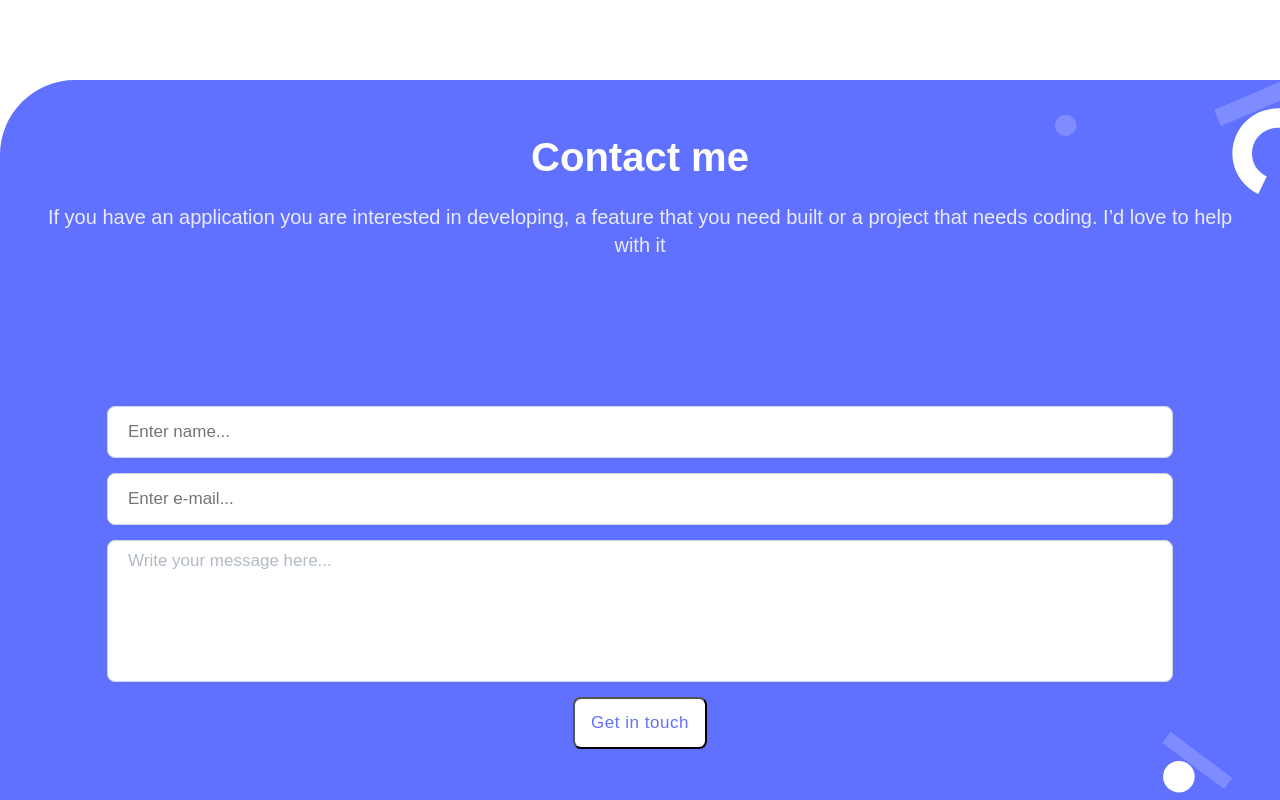
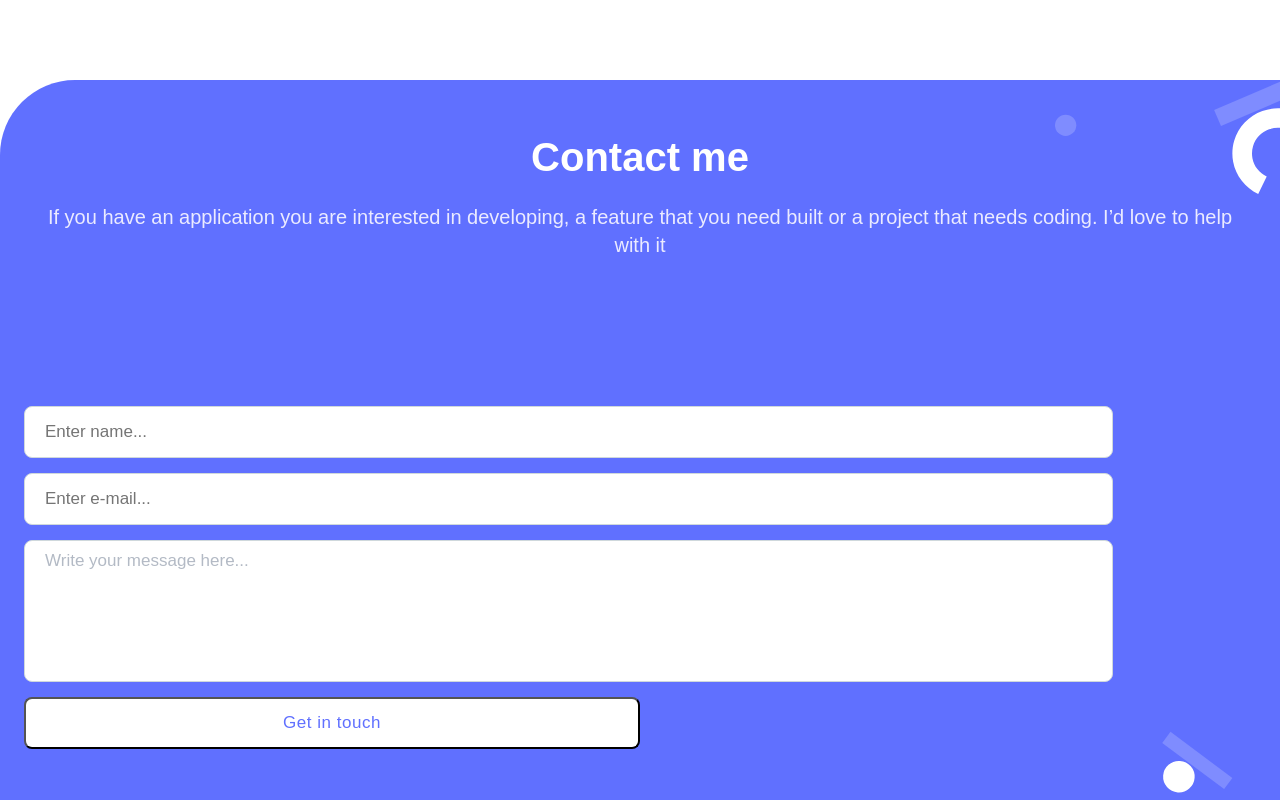
Before and after one commit to Metaverse-Nabeel/Portfolio-Project, a website: page index.html in a window 1280 px wide. Shown: the part 5020-5820 px from the top of the page. Drawn offline with Linux system fonts and the light colour scheme.

Commit message:
Change button width and alignment

```diff
--- a/style.css
+++ b/style.css
@@ -484,7 +484,7 @@
   display: flex;
   flex-direction: column;
   justify-content: flex-start;
-  align-items: center;
+  padding: 0 24px;
   gap: 15px;
 }
 
@@ -492,7 +492,7 @@
   background: #fff;
   border: 1px solid #cfd8dc;
   border-radius: 8px;
-  width: 80%;
+  width: 85%;
   padding: 15px 20px;
   font-family: "Poppins", sans-serif;
   font-style: normal;
@@ -519,7 +519,7 @@
   background: #fff;
   border: 1px solid #cfd8dc;
   border-radius: 8px;
-  width: 80%;
+  width: 85%;
   height: 15vh;
   resize: none;
   padding: 10px 20px;
@@ -548,6 +548,7 @@
   display: flex;
   flex-direction: row;
   align-items: center;
+  justify-content: center;
   padding: 12px 16px;
   background: #fff;
   border-radius: 8px;
@@ -559,6 +560,7 @@
   text-align: center;
   letter-spacing: 0.03em;
   color: #6070ff;
+  width: 50%;
 }
 
 .submitBtn:hover {
```
